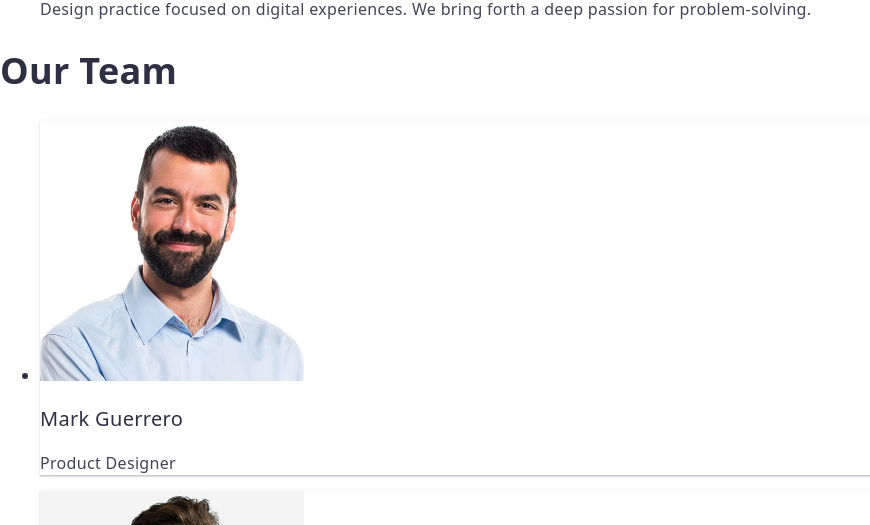
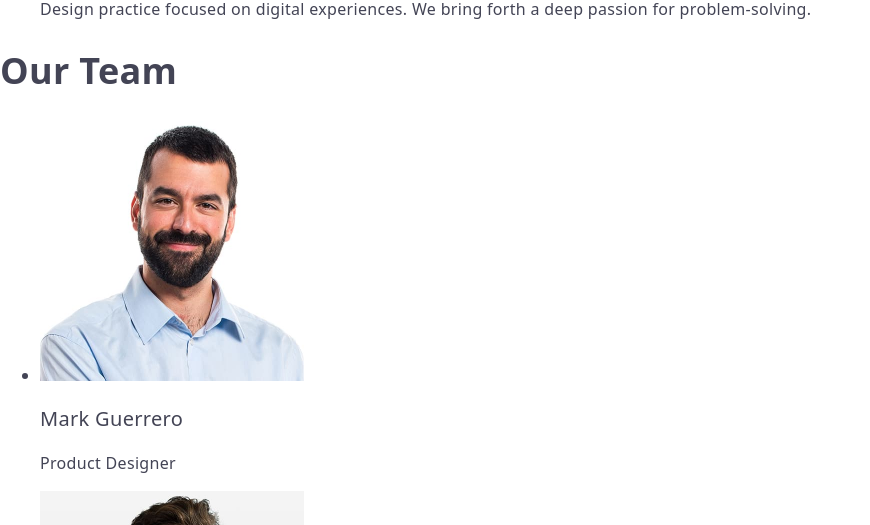
Before and after one commit to usernameRuslant/goit-markup-hw-02, a plain HTML site: page index.html in a window 1280 px wide. Shown: the part 740-1265 px from the top of the page, without its empty margins (0-870 px from the left). Drawn offline with nearby package versions, Linux system fonts and the light colour scheme.

Commit message:
upd main css styles

```diff
--- a/css/styles.css
+++ b/css/styles.css
@@ -1,6 +1,6 @@
 body {
-  font-family: 'Roboto', 'Raleway', sans-serif;
-  color: #2e2f42;
+  font-family: 'Roboto', sans-serif;
+  color: #434455;
   background-color: white;
 }
 /* HEADER */
@@ -73,11 +73,10 @@ body {
 .hero__button {
   letter-spacing: 0.04em;
   color: white;
-  box-shadow: 0 4px 4px 0 rgba(0, 0, 0, 0.15);
+
   background: #4d5ae5;
 }
 .hero__button:hover {
-  box-shadow: 0 4px 4px 0 rgba(0, 0, 0, 0.15);
   background: #404bbf;
 }
 /*  section features */
@@ -108,8 +107,6 @@ body {
 .team__list {
 }
 .team__item {
-  box-shadow: 0 2px 1px 0 rgba(46, 47, 66, 0.08),
-    0 1px 1px 0 rgba(46, 47, 66, 0.16), 0 1px 6px 0 rgba(46, 47, 66, 0.08);
 }
 .team__photo {
 }
```
